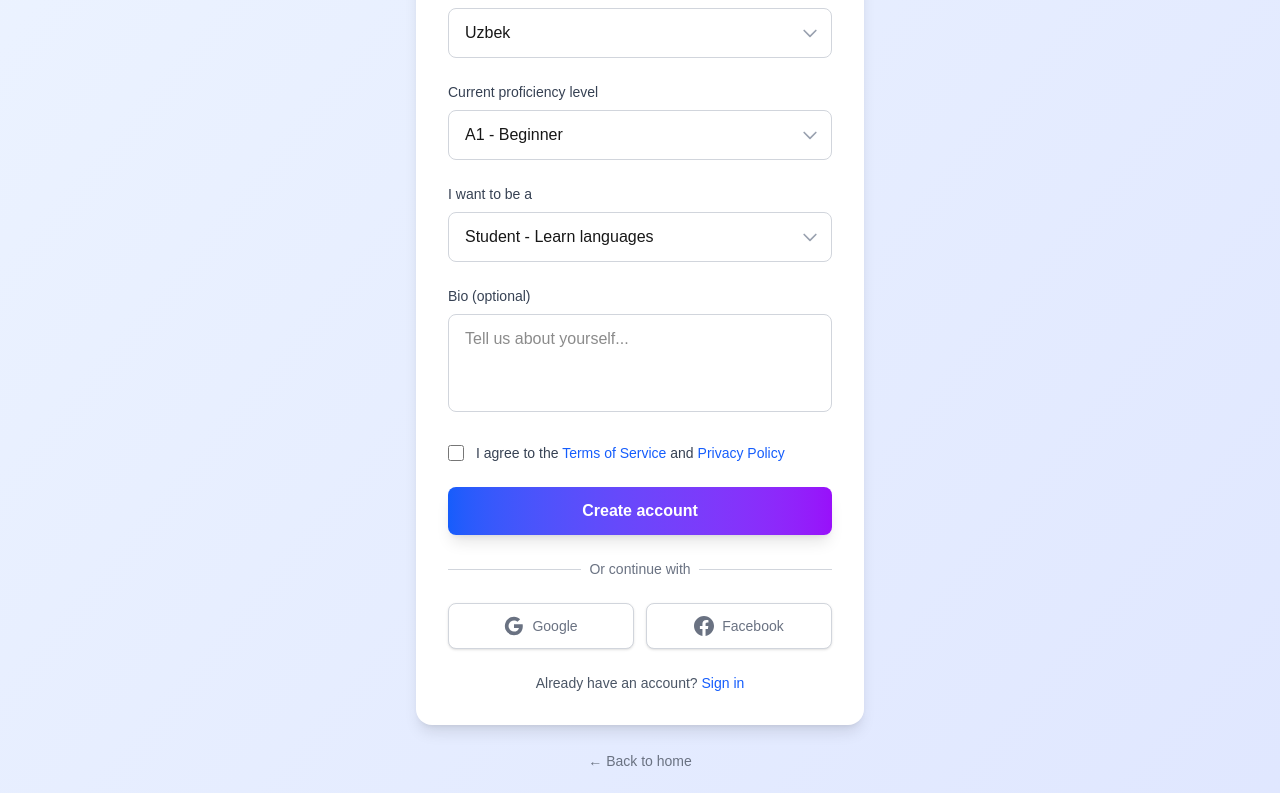
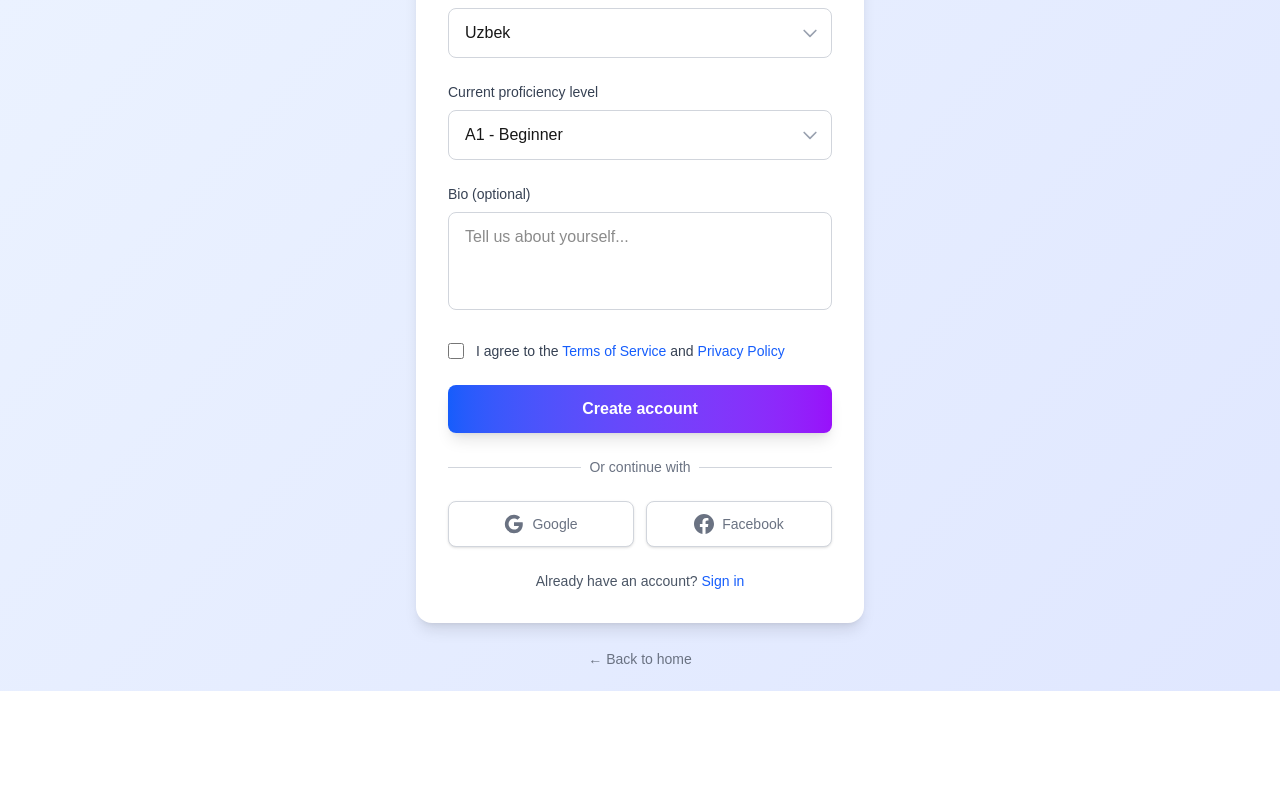
Before and after one commit to JoeMartin2001/monolingo-web, a Next.js app: page /register in a window 1280 px wide. Shown: the part 766-1559 px from the top of the page. After the commit the page ends 1457 px from the top, so only its background shows below. Built offline with nearby package versions, Linux system fonts and the light colour scheme.

Commit message:
Refactor registration page by removing role selection input and cleaning up imports

```diff
--- a/src/app/(auth)/register/page.tsx
+++ b/src/app/(auth)/register/page.tsx
@@ -3,11 +3,7 @@ import React from "react";
 import { Input } from "@/components/ui/Input";
 import { SelectInput } from "@/components/ui/SelectInput";
 import { Textarea } from "@/components/ui/Textarea";
-import {
-  languageOptions,
-  levelOptions,
-  roleOptions,
-} from "@/constants/options";
+import { languageOptions, levelOptions } from "@/constants/options";
 
 const RegisterPage = () => {
   return (
@@ -95,15 +91,6 @@ const RegisterPage = () => {
               label="Current proficiency level"
               placeholder="Select your current level"
               options={levelOptions}
-              required
-            />
-
-            <SelectInput
-              id="role"
-              name="role"
-              label="I want to be a"
-              placeholder="Select your role"
-              options={roleOptions}
               required
             />
 
```
